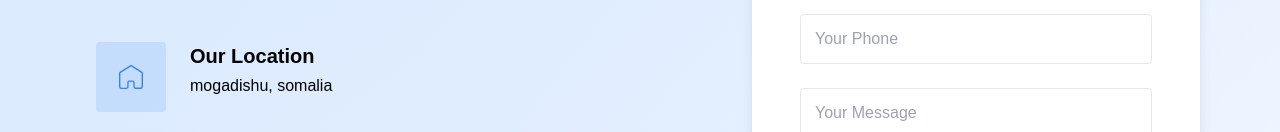
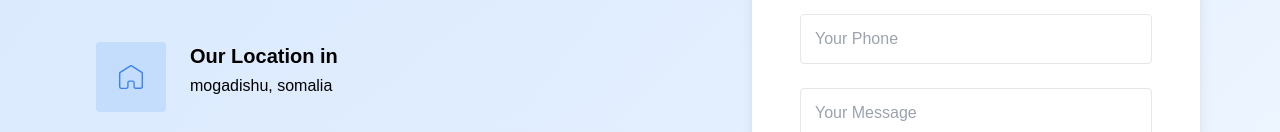
Before and after one commit to mohamed1323/company-website-, a React (Vite) app: page /contact in a window 1280 px wide. Shown: the part 342-474 px from the top of the page. Built offline with nearby package versions, Linux system fonts and the light colour scheme.

Commit message:
Update Contact.jsx

```diff
--- a/src/components/pages/Contact.jsx
+++ b/src/components/pages/Contact.jsx
@@ -69,7 +69,7 @@ const Contact = () => {
                       </div>
                       <div class="w-full">
                         <h4 class="text-dark mb-1 text-xl font-bold">
-                          Our Location
+                          Our Location in
                         </h4>
                         <p class="text-body-color text-base">
                           mogadishu, somalia
```
